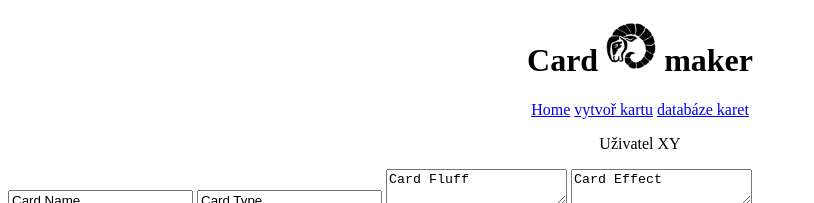
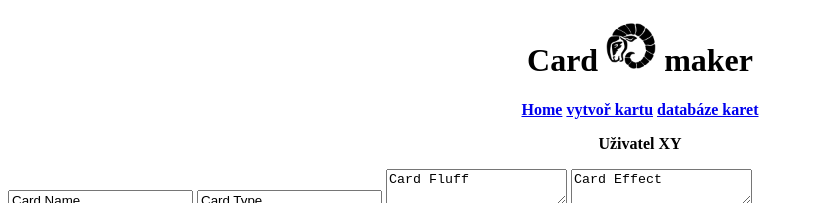
Before and after one commit to Cernobor/card-maker, a SvelteKit app in the folder cardMakerFE/: page / in a window 1280 px wide. Shown: the top 203 px of the page, without its empty margins (0-814 px from the left). Built offline with nearby package versions, Linux system fonts and the light colour scheme.

Commit message:
attemp at using fonts

```diff
--- a/cardMakerFE/src/routes/+layout.svelte
+++ b/cardMakerFE/src/routes/+layout.svelte
@@ -15,3 +15,12 @@
 
 
 <slot/>
+
+<style>
+
+    .header-block{  /* not working no idea why, also nothing in styles.css */
+    font-family: "Montserrat-Regular";
+    font-weight: bold;
+    src: local("fonts/Montserrat/Montserrat-Regular.ttf") format("truetype");
+}
+</style>
--- a/cardMakerFE/src/routes/styles.css
+++ b/cardMakerFE/src/routes/styles.css
@@ -1,3 +1,4 @@
+
 .header-block {
     text-align: center;
 }
```
